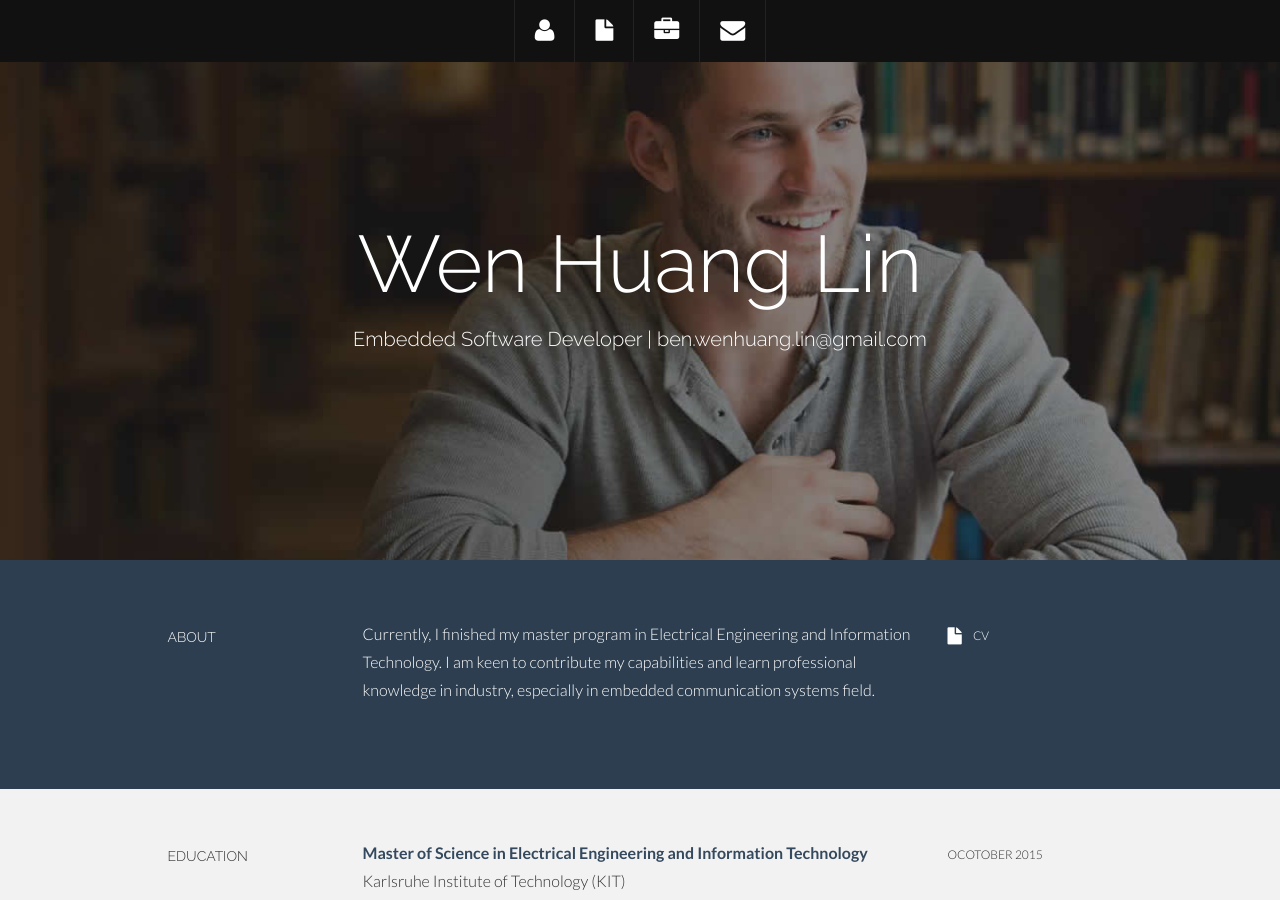
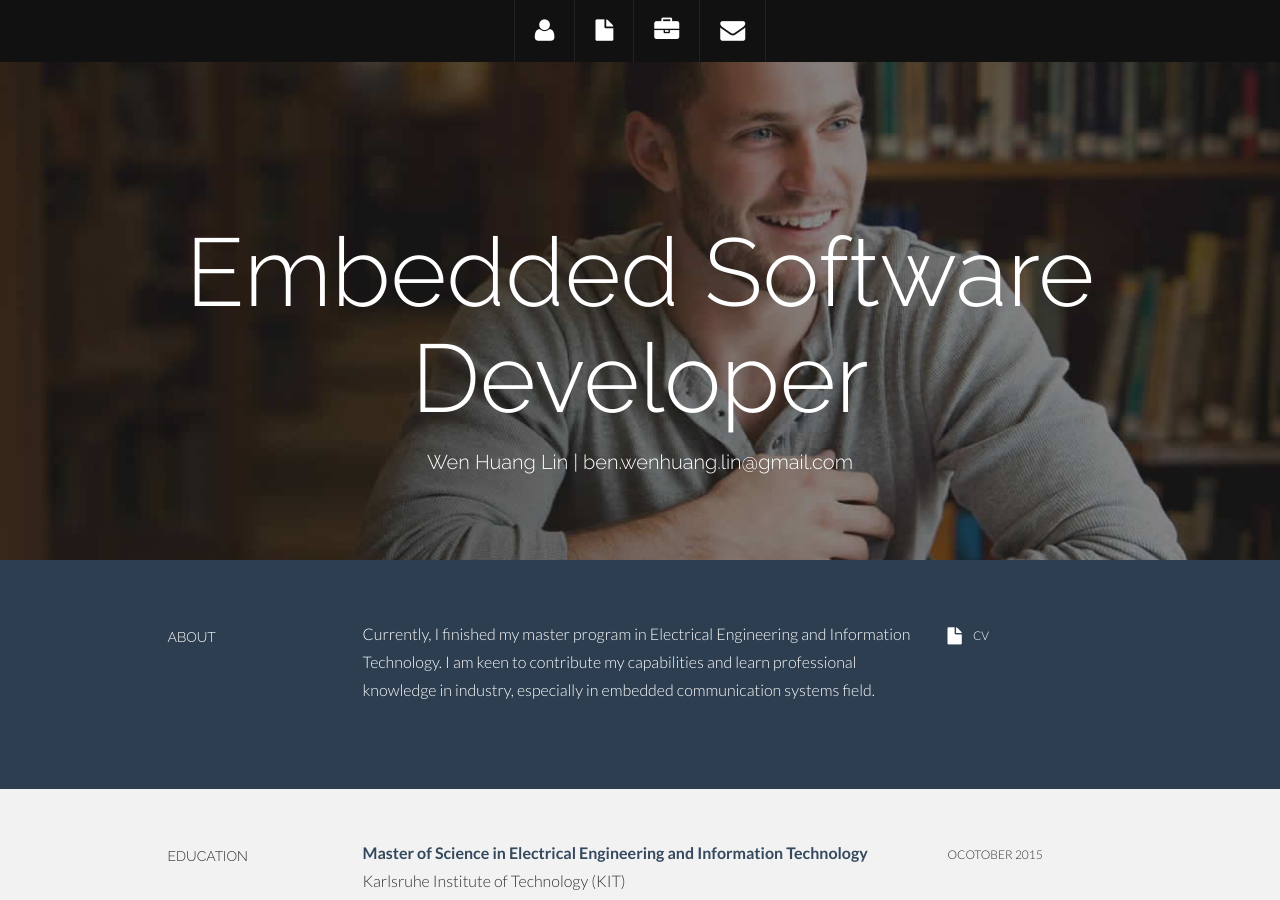
Before and after one commit to wenhuanglin/wenhuanglin.github.io, a Jekyll site: the page index.html, which Jekyll copies as it is, in a window 1280 px wide and 900 px high. Built offline with Jekyll 4.4.1, drawn with Linux system fonts in a browser that asks for light colours; part of the change alters nothing that is shown.

Commit message:
change the webpage slogan

```diff
--- a/index.html
+++ b/index.html
@@ -58,8 +58,9 @@
 		<div class="container">
 			<div class="row centered">
 				<div class="col-lg-12">
-					<h1>Wen Huang Lin</h1>
-					<h3>Embedded Software Developer | ben.wenhuang.lin@gmail.com</h3>
+					<!-- <h1><font size="17">Embedded Software Developer</font></h1> -->
+					<h1><big>Embedded Software Developer</big></h1>
+					<h3>Wen Huang Lin | ben.wenhuang.lin@gmail.com</h3>
 				</div><!--/.col-lg-12 -->
 			</div><!--/.row -->
 		</div><!--/.container -->
```
